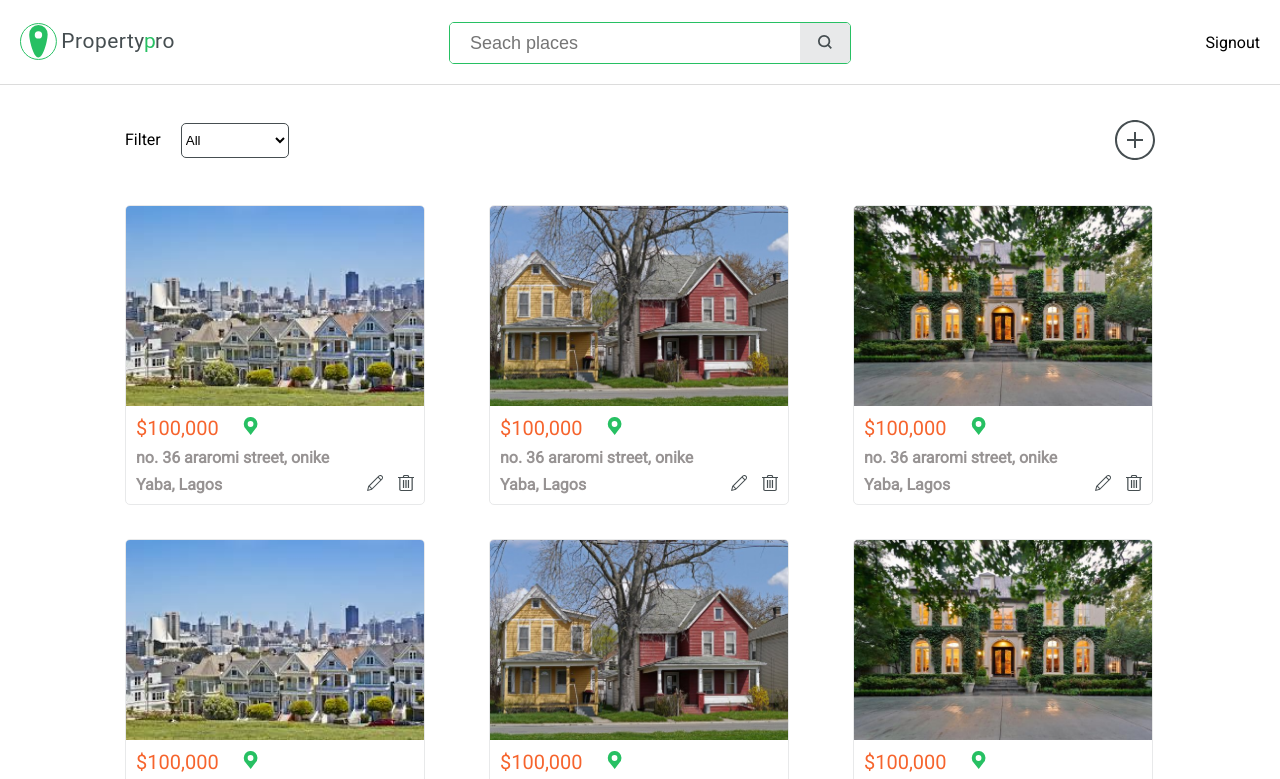
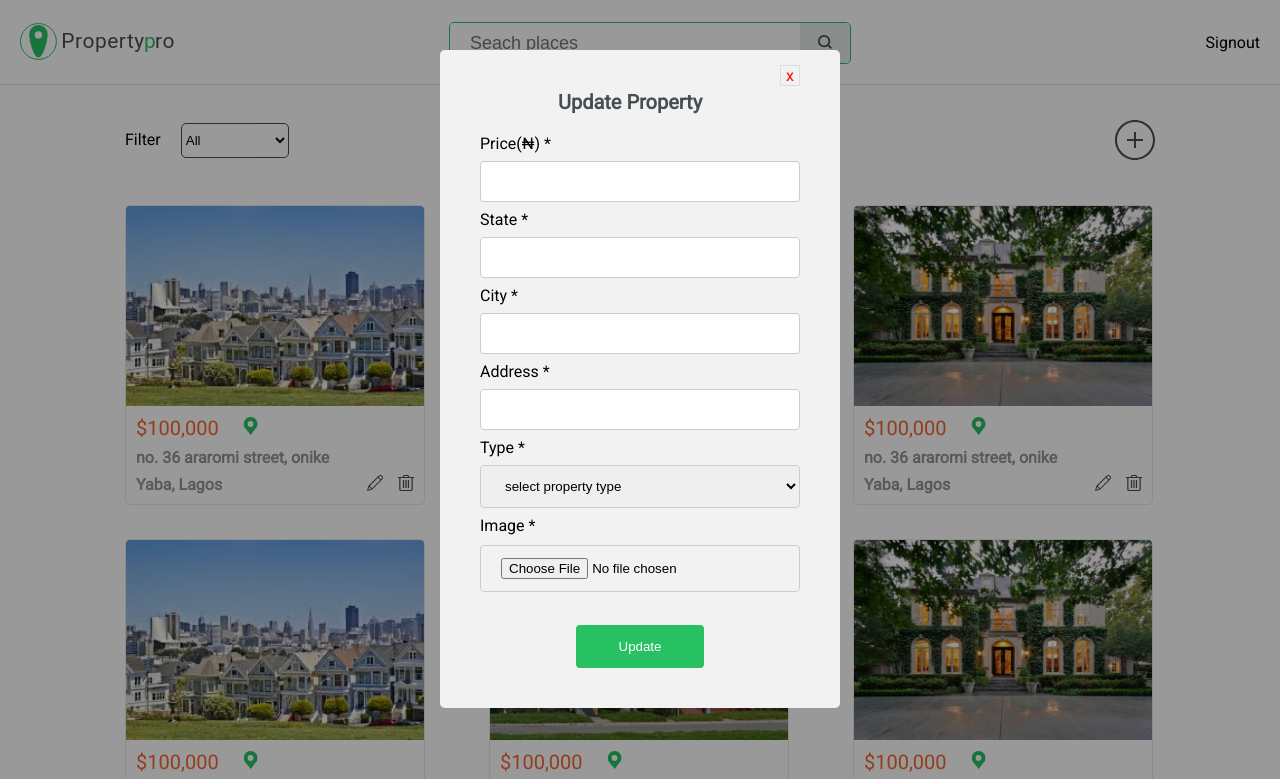
Before and after one commit to mecsoccer/property-pro-lite, a plain HTML site: page UI/properties.html in a window 1280 px wide. Both pictures are taken after a click on the picture 375 px from the left and 483 px from the top of the page. Shown: the top 779 px of the page. Drawn offline with Linux system fonts and the light colour scheme.

Commit message:
feat(): implement property update feature
- creates property update form in properties.html

[Delivers #166628632]

```diff
--- a/UI/javascript/properties.js
+++ b/UI/javascript/properties.js
@@ -11,7 +11,9 @@ const modal = document.getElementById('myModal');
 const modalCloseBtn = document.querySelectorAll('.modal-close-btn');
 const allForms = document.querySelectorAll('.property-form');
 const addPropertyForm = document.querySelector('.add-property-form');
+const updatePropertyForm = document.querySelector('.update-property-form')
 const addBtn = document.querySelector('.add-property-btn');
+const updateBtn = document.querySelectorAll('.edit')
 
 modalCloseBtn.forEach((btn) => {
   btn.addEventListener('click', () => {
@@ -27,6 +29,13 @@ addBtn.addEventListener('click', () => {
   addPropertyForm.style.display = 'block';
 });
 
+updateBtn.forEach((btn) => {
+  btn.addEventListener('click', () => {
+    modal.style.display = 'block';
+    updatePropertyForm.style.display = 'block';
+  });
+});
+
 /* loader */
 const formBtn = document.querySelector('.form-btn');
 
--- a/UI/properties.html
+++ b/UI/properties.html
@@ -297,6 +297,39 @@
                 <input class="form-btn dom-color-bg" type="submit" value="Add">
             </form>
         </div>
+
+        <div class="property-form update-property-form">
+            <span class="right modal-close-btn pointer">x</span>
+            <h4 class="align-center no-margin bold twenty accent-fg-1">Update Property</h4>
+            <form action="" method="post" class="top-margin-20">
+                <label for="price" class="col-25">Price(&#x20A6;) *</label><span style="color: red"></span>
+                <input type="text" name="price" class="form-field col-75" required>
+
+                <label for="state" class="col-25">State *</label><span style="color: red"></span>
+                <input type="text" name="state" class="form-field col-75" required>
+
+                <label for="city" class="col-25">City *</label><span style="color: red"></span>
+                <input type="text" name="city" class="form-field col-75" required>
+
+                <label for="address" class="col-25">Address *</label><span style="color: red"></span>
+                <input type="text" name="address" class="form-field col-75" required>
+
+                <label for="property-type" class="col-25">Type *</label><span style="color: red"></span>
+                <select class="form-field col-75" name="property-type" required>
+                    <option>select property type</option>
+                    <option>self contained</option>
+                    <option>2 bedroom flat</option>
+                    <option>3 bedroom flat</option>
+                </select>
+
+                <label for="image" class="col-25">Image *</label><span style="color: red"></span>
+                <input accept="image/*" type="file" name="image" class="form-field col-75" required>
+
+                <div class="loader"></div>
+
+                <input class="form-btn dom-color-bg" type="submit" value="Update">
+            </form>
+        </div>
     </div>
 
     <script src="./javascript/properties.js"></script>
```
